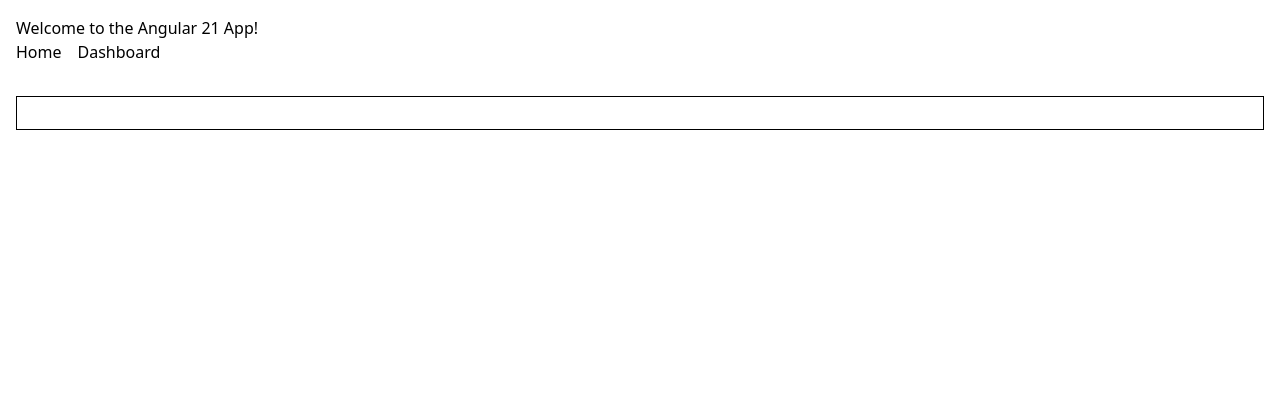
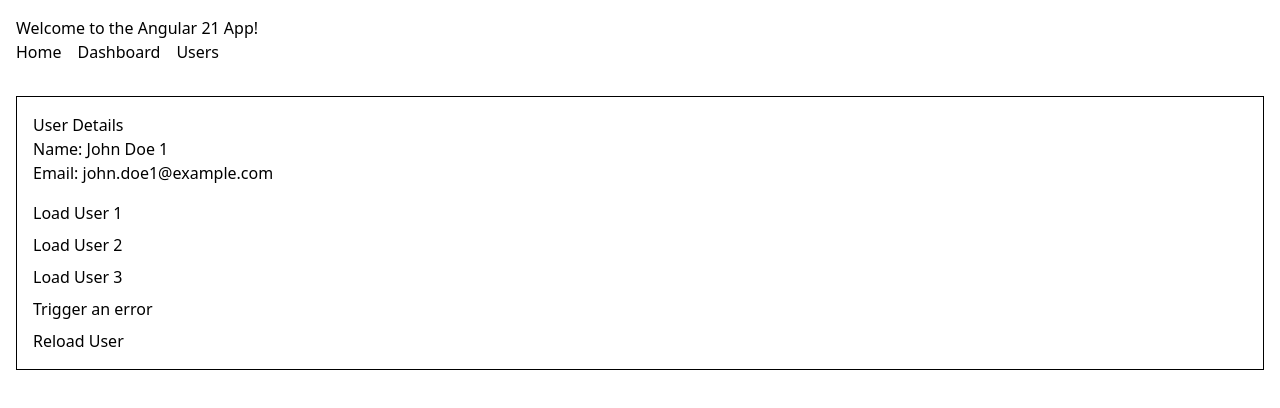
Before and after one commit to llccing-demo/angular-21, an Angular app: page /users in a window 1280 px wide. Before the commit this address led to /. Shown: the top 408 px of the page. Built offline with nearby package versions, Linux system fonts and the light colour scheme.

Commit message:
feat: resource api

```diff
--- a/src/app/app.html
+++ b/src/app/app.html
@@ -9,6 +9,10 @@
       <li>
         <a routerLink="/dashboard">Dashboard</a>
       </li>
+
+      <li>
+        <a routerLink="/users">Users</a>
+      </li>
     </ul>
 </div>
 
--- a/src/app/app.routes.ts
+++ b/src/app/app.routes.ts
@@ -2,5 +2,6 @@ import { Routes } from '@angular/router';
 
 export const routes: Routes = [
     { path: '', loadComponent: () => import('./pages/home/home').then(m => m.Home) },
-    { path: 'dashboard', loadComponent: () => import('./pages/dashboard/dashboard').then(m => m.Dashboard) }
+    { path: 'dashboard', loadComponent: () => import('./pages/dashboard/dashboard').then(m => m.Dashboard) },
+    { path: 'users', loadComponent: () => import('./pages/users/users').then(m => m.Users) }
 ];
--- /dev/null
+++ b/src/app/pages/users/user-api.ts
@@ -0,0 +1,15 @@
+export async function getUserApi(id: number): Promise<{ id: number; name: string; email: string; }> {
+    console.log(`Fetched user with id: ${id}`);
+
+    await new Promise((resolve) => setTimeout(resolve, 1000));
+
+    if (id > 10) {
+        throw new Error('User not found');
+    }
+
+    return {
+        id,
+        name: `John Doe ${id}`,
+        email: `john.doe${id}@example.com`
+    }
+}
--- /dev/null
+++ b/src/app/pages/users/users.html
@@ -0,0 +1,20 @@
+<div>
+
+    @if(isloading()) {
+        <p>Loading user...</p>
+    } @else if(hasError()) {
+        <p>Error loading user.</p>
+    } @else {
+        <h2>User Details</h2>
+        <p>Name: {{ userResource.value()?.name }}</p>
+        <p>Email: {{ userResource.value()?.email }}</p>
+    }
+</div>
+
+<div class="flex flex-col gap-2 items-start mt-4">
+    <button (click)="loadUser(1)">Load User 1</button>
+    <button (click)="loadUser(2)">Load User 2</button>
+    <button (click)="loadUser(3)">Load User 3</button>
+    <button (click)="loadUser(22)">Trigger an error</button>
+    <button (click)="reloadUser()">Reload User</button>
+</div>
--- /dev/null
+++ b/src/app/pages/users/users.ts
@@ -0,0 +1,28 @@
+import { Component, signal, resource, computed } from '@angular/core';
+import { getUserApi } from './user-api';
+
+@Component({
+  selector: 'app-users',
+  imports: [],
+  templateUrl: './users.html',
+  styleUrl: './users.css',
+})
+export class Users {
+  userId = signal(1);
+  isloading = computed(() => this.userResource.status() === 'loading');
+  hasError = computed( () => this.userResource.status() === 'error');
+
+  userResource = resource({
+    params: () => ({ id: this.userId() }),
+    loader: (params) => getUserApi(params.params.id)
+  })
+
+  loadUser(id: number) {
+    this.userId.set(id);
+  }
+
+  reloadUser() {
+    this.userResource.reload();
+  }
+
+}
```
Also changed, not shown: src/app/pages/users/users.css (added), 1 other file (tests, documents, lock files or other folders).
